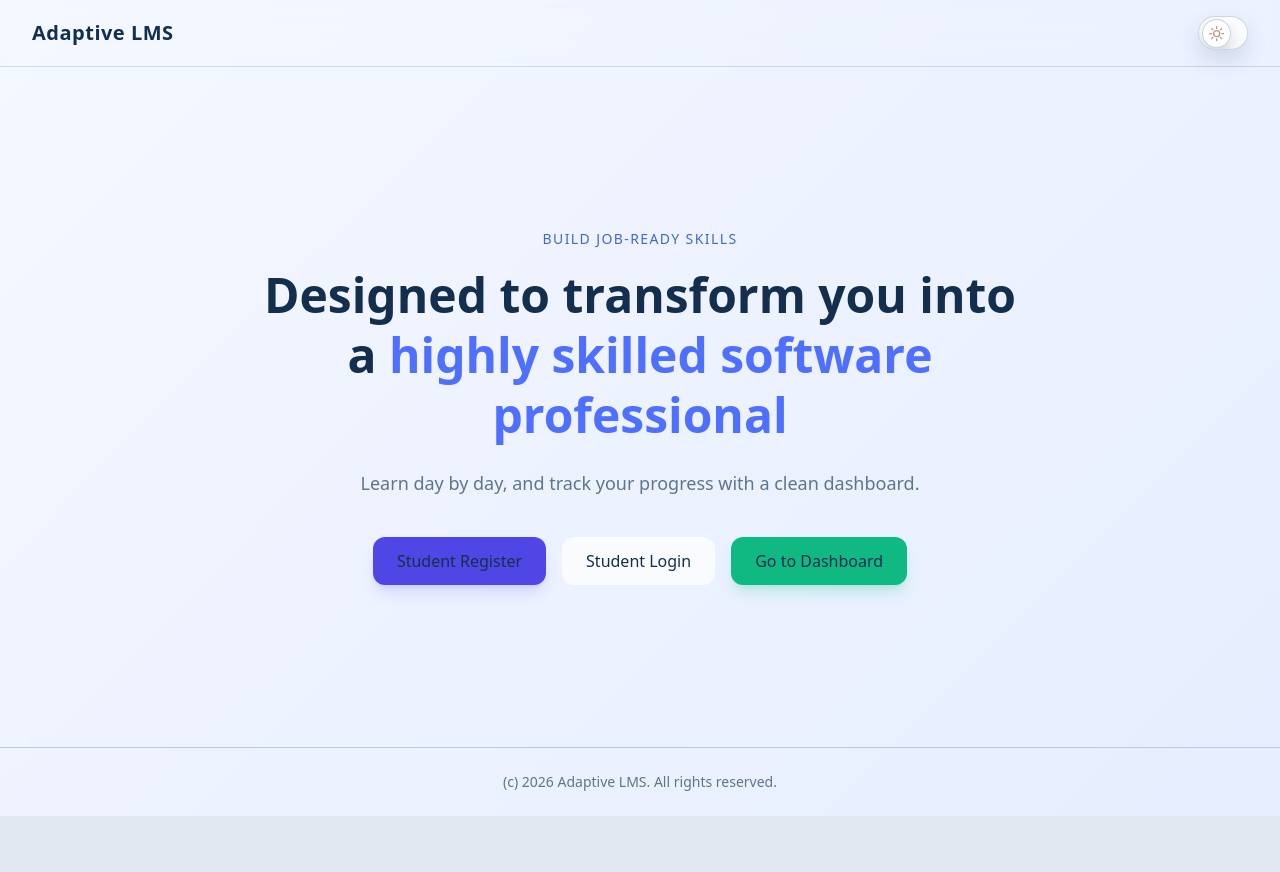
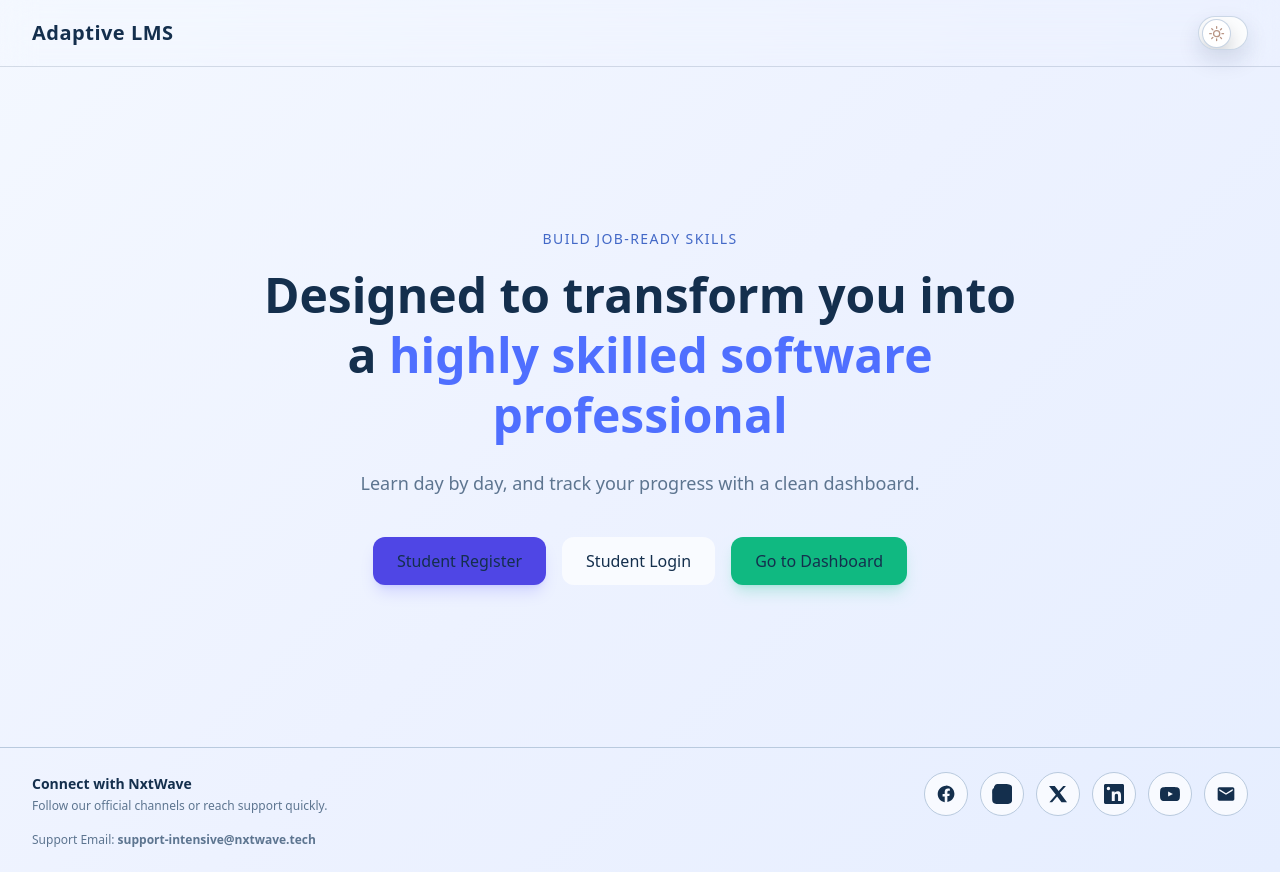
Before and after one commit to Lokesh8096/adaptivelms, a Next.js app: page / in a window 1280 px wide. Before the commit the page ends 816 px from the top, so only its background shows below. Built offline with nearby package versions, Linux system fonts and the light colour scheme; no server answers.

Commit message:
added fotter

```diff
--- a/app/change-password/page.tsx
+++ b/app/change-password/page.tsx
@@ -1,9 +1,9 @@
 'use client'
 
 import Link from 'next/link'
-import { FormEvent, useState } from 'react'
+import { FormEvent, useEffect, useState } from 'react'
 import { useRouter } from 'next/navigation'
-import { checkAllowedEmail, normalizeEmail } from '@/lib/auth'
+import { getAccessContext, normalizeEmail } from '@/lib/auth'
 import { supabase } from '@/lib/supabase'
 
 export default function ChangePasswordPage() {
@@ -15,6 +15,41 @@ export default function ChangePasswordPage() {
   const [loading, setLoading] = useState(false)
   const [errorMessage, setErrorMessage] = useState<string | null>(null)
   const [successMessage, setSuccessMessage] = useState<string | null>(null)
+  const [checkingSession, setCheckingSession] = useState(true)
+
+  useEffect(() => {
+    let active = true
+
+    const checkSession = async () => {
+      const access = await getAccessContext()
+      if (!active) return
+
+      if (!access.user) {
+        router.replace('/login')
+        return
+      }
+
+      if (access.role === 'admin') {
+        router.replace('/admin')
+        return
+      }
+
+      if (!access.allowedEmail) {
+        await supabase.auth.signOut()
+        router.replace('/login')
+        return
+      }
+
+      setEmail(access.user.email ?? '')
+      setCheckingSession(false)
+    }
+
+    checkSession()
+
+    return () => {
+      active = false
+    }
+  }, [router])
 
   const handleChangePassword = async (event: FormEvent<HTMLFormElement>) => {
     event.preventDefault()
@@ -44,18 +79,6 @@ export default function ChangePasswordPage() {
     }
 
     setLoading(true)
-
-    const allowedCheck = await checkAllowedEmail(normalizedEmail)
-    if (allowedCheck.error) {
-      setLoading(false)
-      setErrorMessage(allowedCheck.error)
-      return
-    }
-    if (!allowedCheck.allowed) {
-      setLoading(false)
-      setErrorMessage('This email is not allowed. Contact admin.')
-      return
-    }
 
     const { data: signInData, error: signInError } =
       await supabase.auth.signInWithPassword({
@@ -97,6 +120,14 @@ export default function ChangePasswordPage() {
     }, 1200)
   }
 
+  if (checkingSession) {
+    return (
+      <div className="min-h-screen flex items-center justify-center px-4 py-8">
+        <p className="muted-text">Loading...</p>
+      </div>
+    )
+  }
+
   return (
     <div className="min-h-screen flex items-center justify-center px-4 py-8">
       <form
@@ -108,13 +139,7 @@ export default function ChangePasswordPage() {
           Change password directly without email reset links.
         </p>
 
-        <input
-          type="email"
-          value={email}
-          onChange={(e) => setEmail(e.target.value)}
-          placeholder="Email"
-          required
-        />
+        <input type="email" value={email} readOnly placeholder="Email" />
 
         <input
           type="password"
--- a/app/dashboard/layout.tsx
+++ b/app/dashboard/layout.tsx
@@ -183,7 +183,9 @@ export default function DashboardLayout({
                 <div ref={profileMenuRef} className="relative">
                   <button
                     type="button"
-                    onClick={() => setIsProfileMenuOpen((prev) => !prev)}
+                    onClick={() => {
+                      setIsProfileMenuOpen((prev) => !prev)
+                    }}
                     className="flex items-center gap-2 rounded-2xl border border-[var(--border)] bg-[var(--card)] px-2.5 py-1.5 shadow-[0_8px_16px_rgba(19,58,96,0.1)] transition hover:border-[var(--primary)]"
                     aria-haspopup="menu"
                     aria-expanded={isProfileMenuOpen}
--- a/app/login/page.tsx
+++ b/app/login/page.tsx
@@ -12,6 +12,7 @@ export default function LoginPage() {
   const [password, setPassword] = useState('')
   const [loading, setLoading] = useState(false)
   const [errorMessage, setErrorMessage] = useState<string | null>(null)
+  const [showForgotHelp, setShowForgotHelp] = useState(false)
 
   useEffect(() => {
     let active = true
@@ -46,6 +47,7 @@ export default function LoginPage() {
   const handleLogin = async (event: FormEvent<HTMLFormElement>) => {
     event.preventDefault()
     setErrorMessage(null)
+    setShowForgotHelp(false)
 
     const normalizedEmail = normalizeEmail(email)
     if (!normalizedEmail) {
@@ -140,13 +142,32 @@ export default function LoginPage() {
           <Link href="/register" className="nav-btn">
             Register
           </Link>
-          <Link href="/change-password" className="nav-btn">
-            Change Password
-          </Link>
+          <button
+            type="button"
+            onClick={() => setShowForgotHelp((prev) => !prev)}
+            className="nav-btn"
+          >
+            Forgot Password
+          </button>
           <Link href="/" className="nav-btn">
             Home
           </Link>
         </div>
+
+        {showForgotHelp && (
+          <div className="rounded-lg border border-[var(--border)] bg-[var(--bg-soft)] p-3 text-xs">
+            <p className="font-semibold text-[var(--text)]">Forgot password?</p>
+            <p className="mt-1 muted-text">
+              Please contact the admin to reset your password.
+            </p>
+            <a
+              href="mailto:support-intensive@nxtwave.tech"
+              className="mt-2 inline-flex font-semibold text-[var(--text)] transition hover:text-[var(--primary)]"
+            >
+              support-intensive@nxtwave.tech
+            </a>
+          </div>
+        )}
       </form>
     </div>
   )
--- a/app/page.tsx
+++ b/app/page.tsx
@@ -5,6 +5,45 @@ import { useEffect, useState } from 'react'
 import { useRouter } from 'next/navigation'
 import ThemeToggle from '@/components/theme-toggle'
 import { getAccessContext } from '@/lib/auth'
+
+const footerLinks = [
+  {
+    label: 'Facebook',
+    href: 'https://www.facebook.com/NxtWave-106729994530632/',
+    viewBox: '0 0 24 24',
+    path: 'M12 2.04c-5.5 0-9.96 4.46-9.96 9.96 0 4.96 3.66 9.06 8.44 9.86v-6.98H7.9v-2.88h2.58V9.41c0-2.55 1.52-3.96 3.84-3.96 1.11 0 2.27.2 2.27.2v2.5h-1.28c-1.26 0-1.65.78-1.65 1.58v1.9h2.8l-.45 2.88h-2.35v6.98c4.78-.8 8.44-4.9 8.44-9.86 0-5.5-4.46-9.96-9.96-9.96z',
+  },
+  {
+    label: 'Instagram',
+    href: 'https://www.instagram.com/ccbp_nxtwave/',
+    viewBox: '0 0 24 24',
+    path: 'M12 0c-3.26 0-3.67.013-4.947.072-1.275.059-2.448.371-3.415 1.338C2.67 2.377 2.358 3.55 2.299 4.827.24 6.107.227 6.516.227 12c0 5.484.013 5.893.072 7.173.059 1.277.371 2.45 1.338 3.417.967.967 2.14 1.279 3.417 1.338 1.28.059 1.689.072 7.173.072 5.484 0 5.893-.013 7.173-.072 1.277-.059 2.45-.371 3.417-1.338.967-.967 1.279-2.14 1.338-3.417.059-1.28.072-1.689.072-7.173 0-5.484-.013-5.893-.072-7.173-.059-1.277-.371-2.45-1.338-3.417C19.398.443 18.225.131 16.948.072 15.668.013 15.259 0 12 0zm0 5.838a6.162 6.162 0 1 0 0 12.324 6.162 6.162 0 0 0 0-12.324zm0 10.162a4 4 0 1 1 0-8 4 4 0 0 1 0 8zm6.406-11.845a1.44 1.44 0 1 0 0 2.88 1.44 1.44 0 0 0 0-2.88z',
+  },
+  {
+    label: 'Twitter (X)',
+    href: 'https://twitter.com/nxtwave_tech',
+    viewBox: '0 0 24 24',
+    path: 'M18.244 2.25h3.308l-7.227 8.26 8.51 11.24h-6.66l-5.215-6.82-5.97 6.82H1.68l7.73-8.84L1.25 2.25h6.83l4.71 6.23 5.45-6.23z',
+  },
+  {
+    label: 'LinkedIn',
+    href: 'https://www.linkedin.com/company/nxtwavetech',
+    viewBox: '0 0 24 24',
+    path: 'M20.447 20.452h-3.554v-5.569c0-1.328-.027-3.037-1.852-3.037-1.853 0-2.136 1.445-2.136 2.939v5.667H9.351V9h3.414v1.561h.046c.477-.9 1.637-1.85 3.369-1.85 3.6 0 4.266 2.368 4.266 5.455v6.286zM5.337 7.433a2.062 2.062 0 1 1 0-4.124 2.062 2.062 0 0 1 0 4.124zm-1.777 13.019H7.11V9H3.56v11.452zM22.225 0H1.771C.792 0 0 .774 0 1.727v20.545C0 23.227.792 24 1.771 24h20.451C23.2 24 24 23.227 24 22.273V1.727C24 .774 23.2 0 22.222 0h.003z',
+  },
+  {
+    label: 'YouTube',
+    href: 'https://www.youtube.com/c/NxtWaveTech',
+    viewBox: '0 0 24 24',
+    path: 'M23.498 6.186a3.02 3.02 0 0 0-2.122-2.136C19.505 3.5 12 3.5 12 3.5s-7.505 0-9.377.55A3.02 3.02 0 0 0 .502 6.186C0 8.07 0 12 0 12s0 3.93.502 5.814a3.02 3.02 0 0 0 2.121 2.136C4.495 20.5 12 20.5 12 20.5s7.505 0 9.377-.55a3.02 3.02 0 0 0 2.122-2.136C24 15.93 24 12 24 12s0-3.93-.502-5.814zM9.75 15.02V8.98L15.5 12l-5.75 3.02z',
+  },
+  {
+    label: 'Support Email',
+    href: 'mailto:support-intensive@nxtwave.tech',
+    viewBox: '0 0 24 24',
+    path: 'M20 4H4c-1.1 0-2 .9-2 2v12c0 1.1.9 2 2 2h16c1.1 0 2-.9 2-2V6c0-1.1-.9-2-2-2zm0 4-8 5-8-5V6l8 5 8-5v2z',
+  },
+]
 
 export default function HomePage() {
   const router = useRouter()
@@ -106,8 +145,46 @@ export default function HomePage() {
         </div>
       </section>
 
-      <footer className="border-t border-[color:var(--home-border)] py-6 text-center text-sm text-[var(--home-muted)]">
-        (c) 2026 Adaptive LMS. All rights reserved.
+      <footer className="border-t border-[color:var(--home-border)]">
+        <div className="mx-auto max-w-7xl px-6 py-6 md:px-8">
+          <div className="flex flex-col gap-4 sm:flex-row sm:items-center sm:justify-between">
+            <div>
+              <p className="text-sm font-semibold text-[var(--home-text)]">Connect with NxtWave</p>
+              <p className="mt-1 text-xs text-[var(--home-muted)]">
+                Follow our official channels or reach support quickly.
+              </p>
+            </div>
+
+            <div className="flex flex-wrap items-center justify-start gap-3 sm:justify-end">
+              {footerLinks.map((item) => (
+                <a
+                  key={item.href}
+                  href={item.href}
+                  target={item.href.startsWith('http') ? '_blank' : undefined}
+                  rel={item.href.startsWith('http') ? 'noreferrer' : undefined}
+                  aria-label={item.label}
+                  title={item.label}
+                  className="flex h-11 w-11 items-center justify-center rounded-full border border-[color:var(--home-border)] bg-[var(--home-glass)] text-[var(--home-text)] transition hover:border-[var(--home-highlight)] hover:text-[var(--home-highlight)]"
+                >
+                  <svg
+                    viewBox={item.viewBox}
+                    className="h-5 w-5"
+                    fill="currentColor"
+                    aria-hidden="true"
+                  >
+                    <path d={item.path} />
+                  </svg>
+                </a>
+              ))}
+            </div>
+          </div>
+
+          <div className="mt-4 flex flex-col gap-1 text-xs text-[var(--home-muted)] sm:flex-row sm:items-center sm:justify-between ">
+            <a href="mailto:support-intensive@nxtwave.tech" >
+              Support Email:<strong> support-intensive@nxtwave.tech</strong>
+            </a>
+          </div>
+        </div>
       </footer>
     </div>
   )
```
Also changed, not shown: 1 other file (tests, documents, lock files or other folders).
